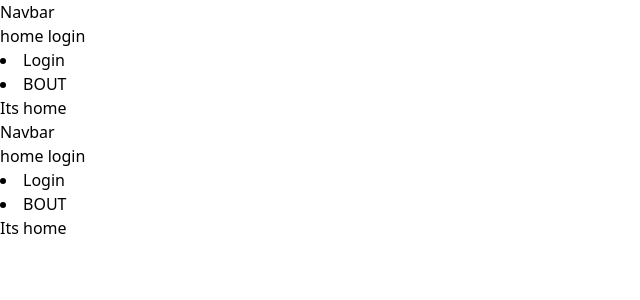
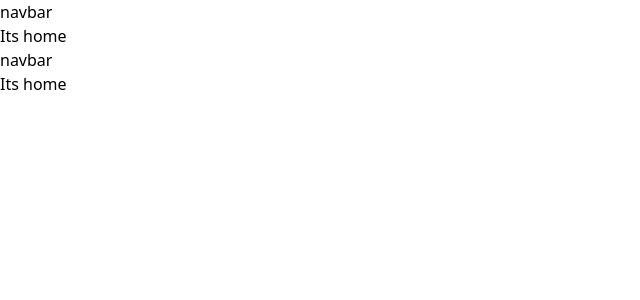
Before and after one commit to bipro-b/cuet-class-schedule, a React (Vite) app in the folder client/: page / in a window 1280 px wide. Shown: the top 300 px of the page, without its empty margins (0-640 px from the left). Built offline with nearby package versions, Linux system fonts and the light colour scheme.

Commit message:
Necessery File creation

```diff
--- a/client/src/components/Navbar.jsx
+++ b/client/src/components/Navbar.jsx
@@ -2,11 +2,7 @@ function Navbar() {
 
     return(
         <>
-        <h1>Navbar</h1>
-        <p>home login</p>
-        <li>Login</li>
-        <li>BOUT</li>
-
+        <h1>navbar</h1>
         </>
     )
 }
```
Also changed, not shown: client/src/components/Banner.jsx (added, +11 -0 lines), client/src/components/Footer.jsx (added, +11 -0 lines), client/src/pages/Teacher/AssignedCourse/AssignedCourse.jsx (added, +11 -0 lines), client/src/components/Banner.css (added).
